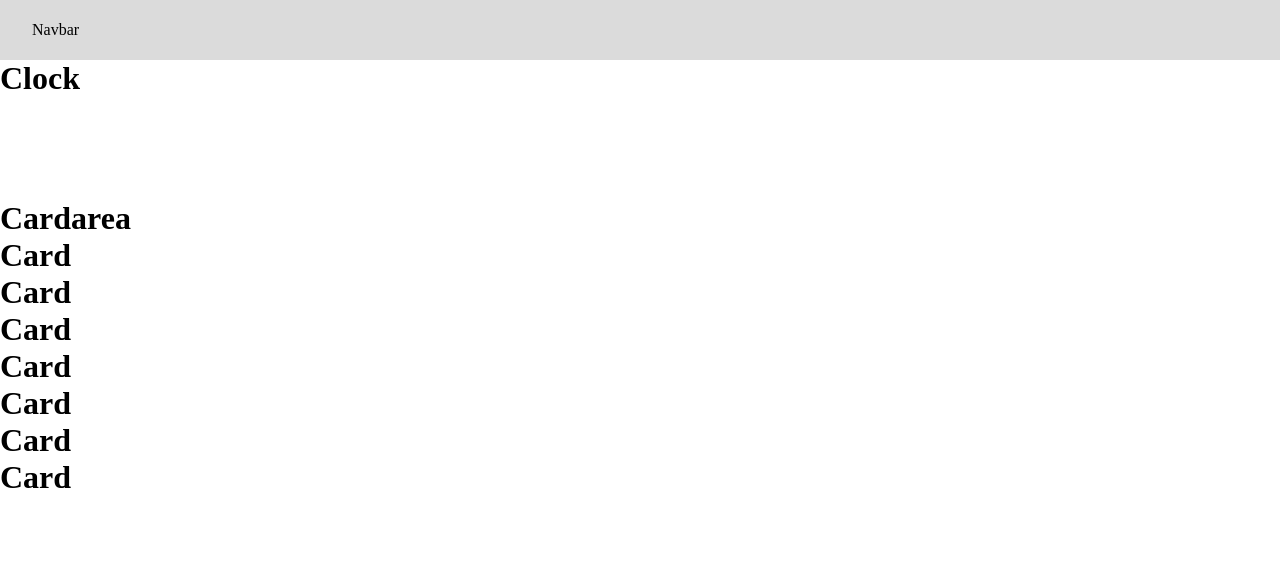
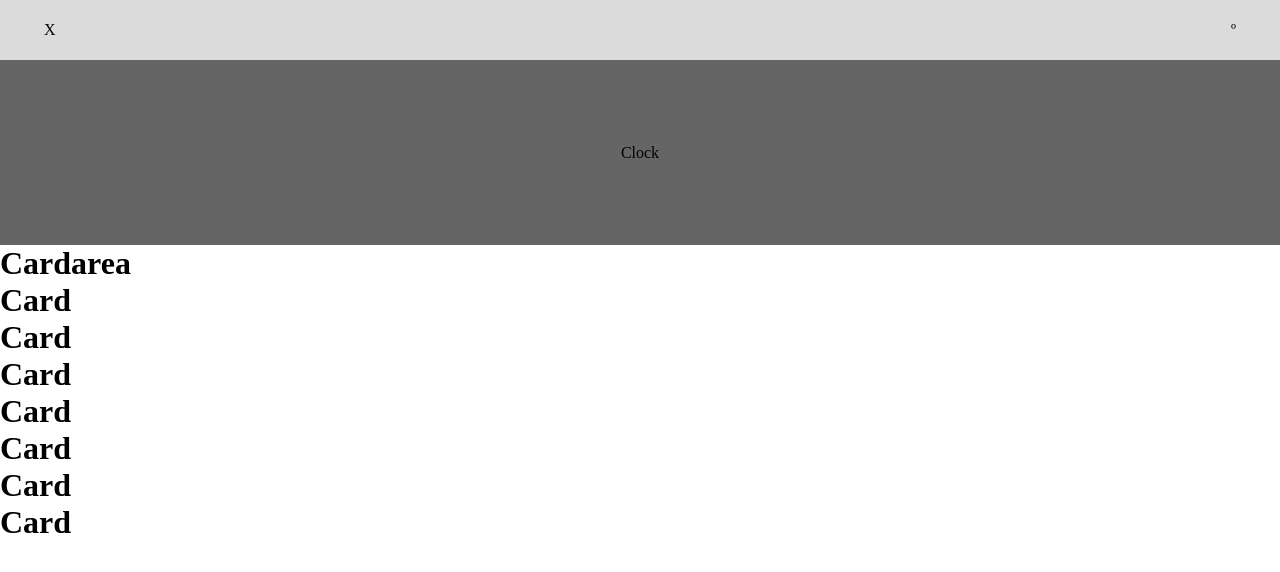
Before and after one commit to jacsonrsasse/clock-chrome-extension, a React (Vite) app: page / in a window 1280 px wide. Shown: the top 572 px of the page. Built offline with nearby package versions, Linux system fonts and the light colour scheme.

Commit message:
Some adjusts on css of Navbar and App component, and css of Clock component

```diff
--- a/src/App.tsx
+++ b/src/App.tsx
@@ -5,7 +5,13 @@ import { Navbar } from './components/Navbar';
 
 const AppDesign = styled.div`
     display: grid;
-    grid-template-rows: 60px 140px 1fr;
+    grid-template-rows: 3.75rem 1fr 3fr;
+    /* display: flex;
+    justify-content: space-between;
+    align-items: center;
+    flex-direction: column;
+    height: 100vh;
+    width: 100vw; */
 `;
 
 function App() {
--- a/src/components/Clock/index.tsx
+++ b/src/components/Clock/index.tsx
@@ -1,3 +1,5 @@
+import { ClockDesign } from './style';
+
 export const Clock = () => {
-    return <h1>Clock</h1>;
+    return <ClockDesign>Clock</ClockDesign>;
 };
--- /dev/null
+++ b/src/components/Clock/style.ts
@@ -0,0 +1,8 @@
+import styled from 'styled-components';
+
+export const ClockDesign = styled.div`
+    background-color: #656565;
+    display: flex;
+    justify-content: center;
+    align-items: center;
+`;
--- a/src/components/Navbar/index.tsx
+++ b/src/components/Navbar/index.tsx
@@ -1,5 +1,10 @@
 import { NavbarDesign } from './style';
 
 export const Navbar = () => {
-    return <NavbarDesign>Navbar</NavbarDesign>;
+    return (
+        <NavbarDesign>
+            <div>X</div>
+            <div>º</div>
+        </NavbarDesign>
+    );
 };
--- a/src/components/Navbar/style.ts
+++ b/src/components/Navbar/style.ts
@@ -4,7 +4,7 @@ export const NavbarDesign = styled.nav`
     background-color: #dbdbdb;
     width: 100vw;
     height: 100%;
-    padding: 0 32px;
+    padding: 0 2.75rem;
     display: flex;
     justify-content: space-between;
     align-items: center;
```
